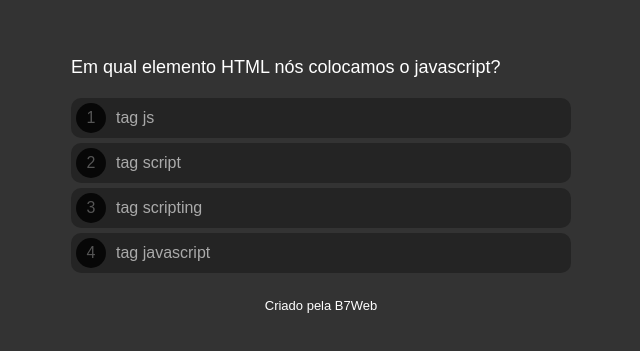
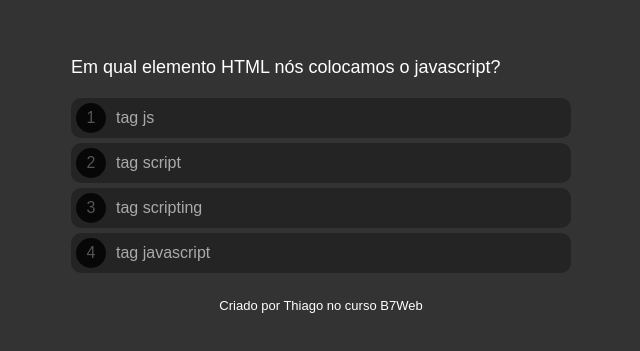
Before and after one commit to thiag519/quiz-javascript, a plain HTML site: page index.html in a window 1280 px wide. Shown: the part 225-576 px from the top of the page, 319-959 px from the left. Drawn offline with Linux system fonts and the light colour scheme.

Commit message:
docs- ateraçao no README.md

```diff
--- a/index.html
+++ b/index.html
@@ -29,7 +29,7 @@
         <button>Fazer novamente</button>
     </div>
 
-    <footer>Criado pela B7Web</footer>
+    <footer>Criado por Thiago no curso B7Web</footer>
 
     <script src="questions.js"></script>
     <script src="script.js"></script>
```
Also changed, not shown: 1 other file.
